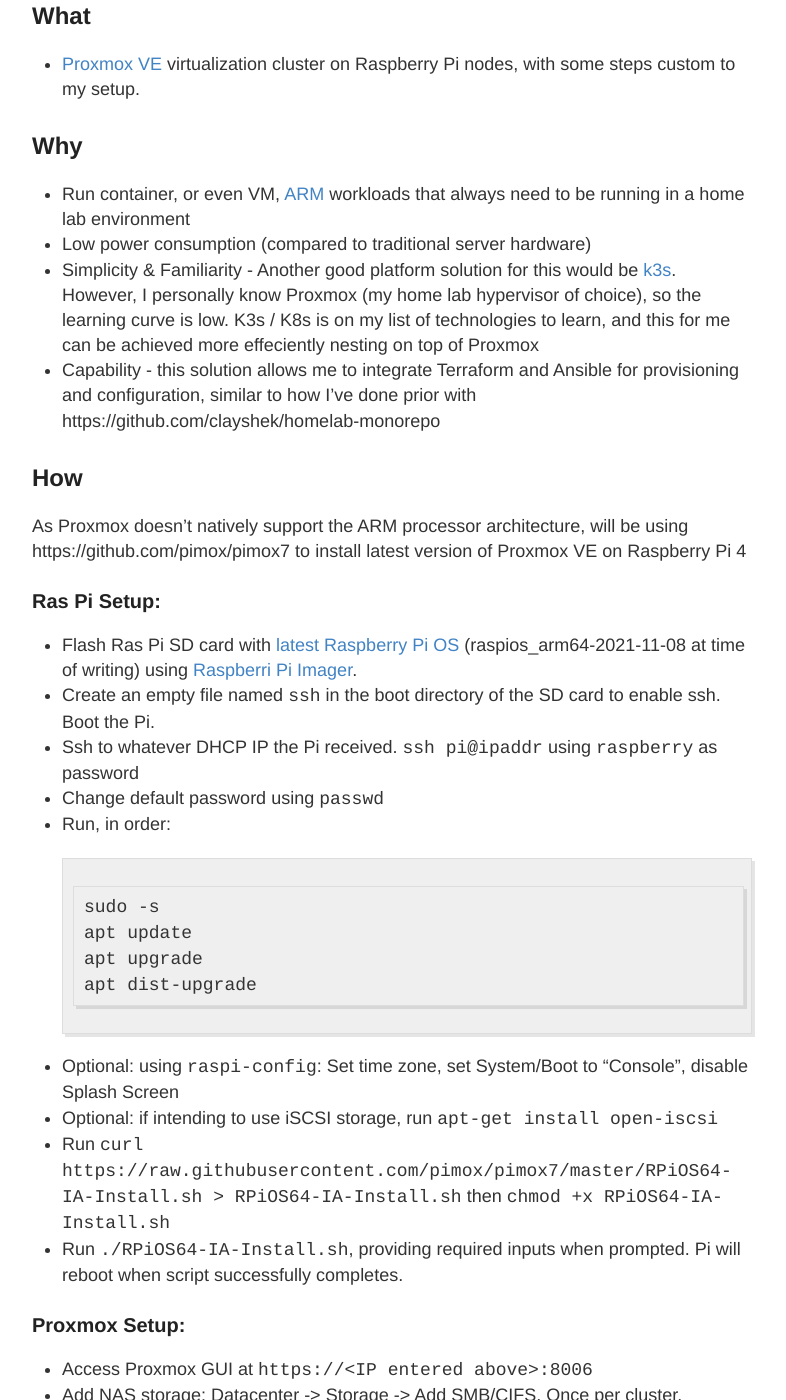
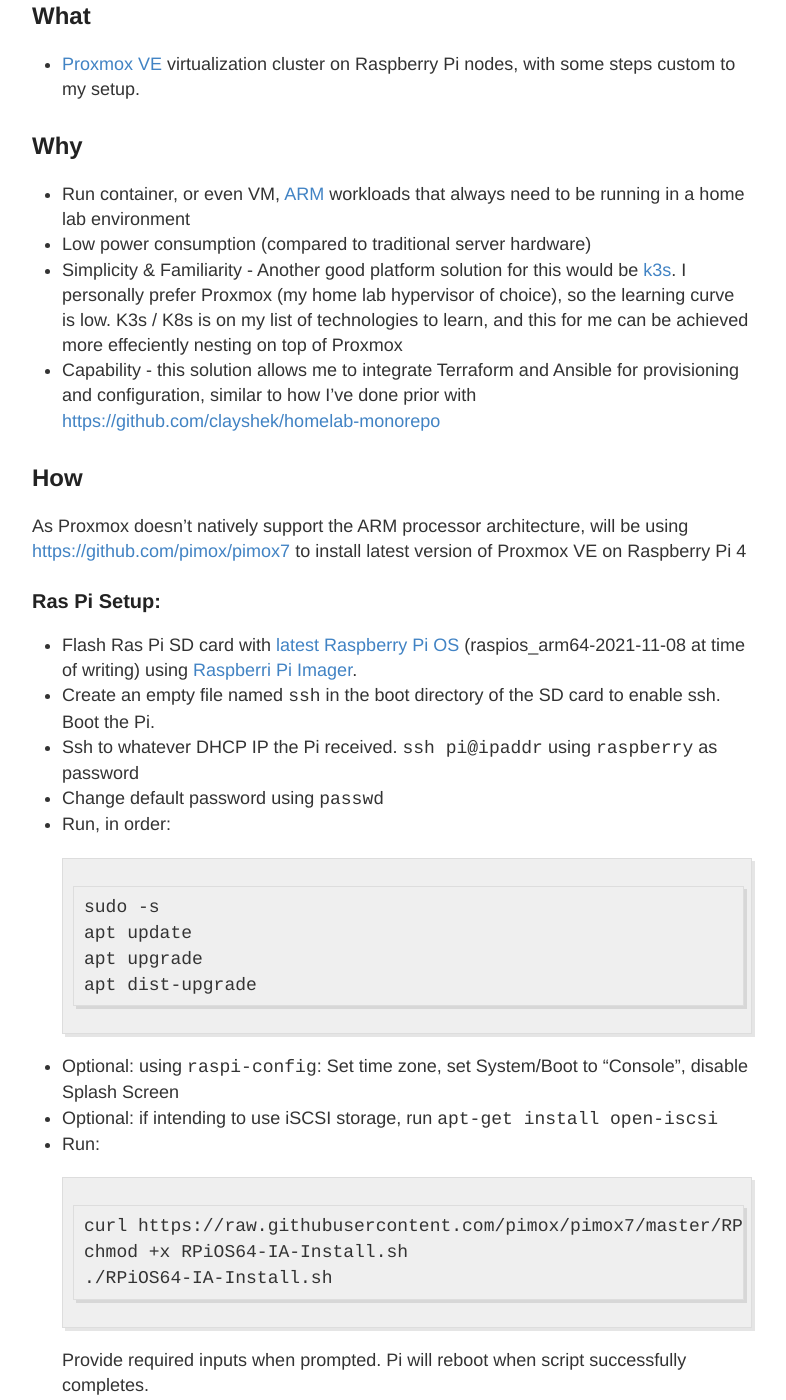
Before and after one commit to clayshek/clayshek.github.io, a Jekyll site: the page built from _posts/2022-1-11-Proxmox-On-Raspberry-Pi.md, in a window 1280 px wide and 1400 px high, scrolled down 240 px. Shown: the whole window, without its empty margins (248-1034 px from the left). Built offline with Jekyll 4.4.1, drawn with Linux system fonts in a browser that asks for light colours; some of the changed text lies outside the part shown.

Commit message:
wording & clarity

````diff
--- a/_posts/2022-1-11-Proxmox-On-Raspberry-Pi.md
+++ b/_posts/2022-1-11-Proxmox-On-Raspberry-Pi.md
@@ -12,11 +12,11 @@ excerpt_separator: <!--more-->
 * Run container, or even VM, [ARM](https://en.wikipedia.org/wiki/ARM_architecture) workloads that always need to be running in a home lab environment
 <!--more-->
 * Low power consumption (compared to traditional server hardware)
-* Simplicity & Familiarity - Another good platform solution for this would be [k3s](https://k3s.io/). However, I personally know Proxmox (my home lab hypervisor of choice), so the learning curve is low. K3s / K8s is on my list of technologies to learn, and this for me can be achieved more effeciently nesting on top of Proxmox
-* Capability - this solution allows me to integrate Terraform and Ansible for provisioning and configuration, similar to how I've done prior with https://github.com/clayshek/homelab-monorepo
+* Simplicity & Familiarity - Another good platform solution for this would be [k3s](https://k3s.io/). I personally prefer Proxmox (my home lab hypervisor of choice), so the learning curve is low. K3s / K8s is on my list of technologies to learn, and this for me can be achieved more effeciently nesting on top of Proxmox
+* Capability - this solution allows me to integrate Terraform and Ansible for provisioning and configuration, similar to how I've done prior with [https://github.com/clayshek/homelab-monorepo ](https://github.com/clayshek/homelab-monorepo)
 
 ## **How**
-As Proxmox doesn't natively support the ARM processor architecture, will be using https://github.com/pimox/pimox7 to install latest version of Proxmox VE on Raspberry Pi 4
+As Proxmox doesn't natively support the ARM processor architecture, will be using [https://github.com/pimox/pimox7](https://github.com/pimox/pimox7) to install latest version of Proxmox VE on Raspberry Pi 4
 
 ### Ras Pi Setup:
 * Flash Ras Pi SD card with [latest Raspberry Pi OS](https://downloads.raspberrypi.org/raspios_arm64/) (raspios_arm64-2021-11-08 at time of writing) using [Raspberri Pi Imager](https://www.raspberrypi.com/software/).
@@ -32,13 +32,18 @@ apt dist-upgrade
 ```
 * Optional: using `raspi-config`: Set time zone, set System/Boot to "Console", disable Splash Screen
 * Optional: if intending to use iSCSI storage, run `apt-get install open-iscsi`
-* Run `curl https://raw.githubusercontent.com/pimox/pimox7/master/RPiOS64-IA-Install.sh > RPiOS64-IA-Install.sh` then `chmod +x RPiOS64-IA-Install.sh`
-* Run `./RPiOS64-IA-Install.sh`, providing required inputs when prompted. Pi will reboot when script successfully completes.
+* Run:
+```
+curl https://raw.githubusercontent.com/pimox/pimox7/master/RPiOS64-IA-Install.sh > RPiOS64-IA-Install.sh
+chmod +x RPiOS64-IA-Install.sh
+./RPiOS64-IA-Install.sh
+```
+Provide required inputs when prompted. Pi will reboot when script successfully completes.
 
 ### Proxmox Setup:
 * Access Proxmox GUI at `https://<IP entered above>:8006`
 * Add NAS storage: Datacenter -> Storage -> Add SMB/CIFS. Once per cluster.
-* Add iSCSI SAN storage: Datacenter -> Storage -> Add iSCSI. ID=rpipve-iscsi, uncheck "Use LUNs directly". Once per cluster. If necessary, obtain initiator name with `sudo cat /etc/iscsi/initiatorname.iscsi`
+* Add iSCSI SAN storage: Datacenter -> Storage -> Add iSCSI. ID=rpipve-iscsi, uncheck "Use LUNs directly". Once per cluster. If necessary for LUN access, obtain initiator name with `sudo cat /etc/iscsi/initiatorname.iscsi`
 * Add LVM storage on top of iSCSI LUN: Datacenter -> Storage -> Add LVM. ID=vm-store-iscsi, Volume Group=iscsi-vg
 * Optional: Setup 2FA: Datacenter -> Permissions -> Two Factor
 
````
